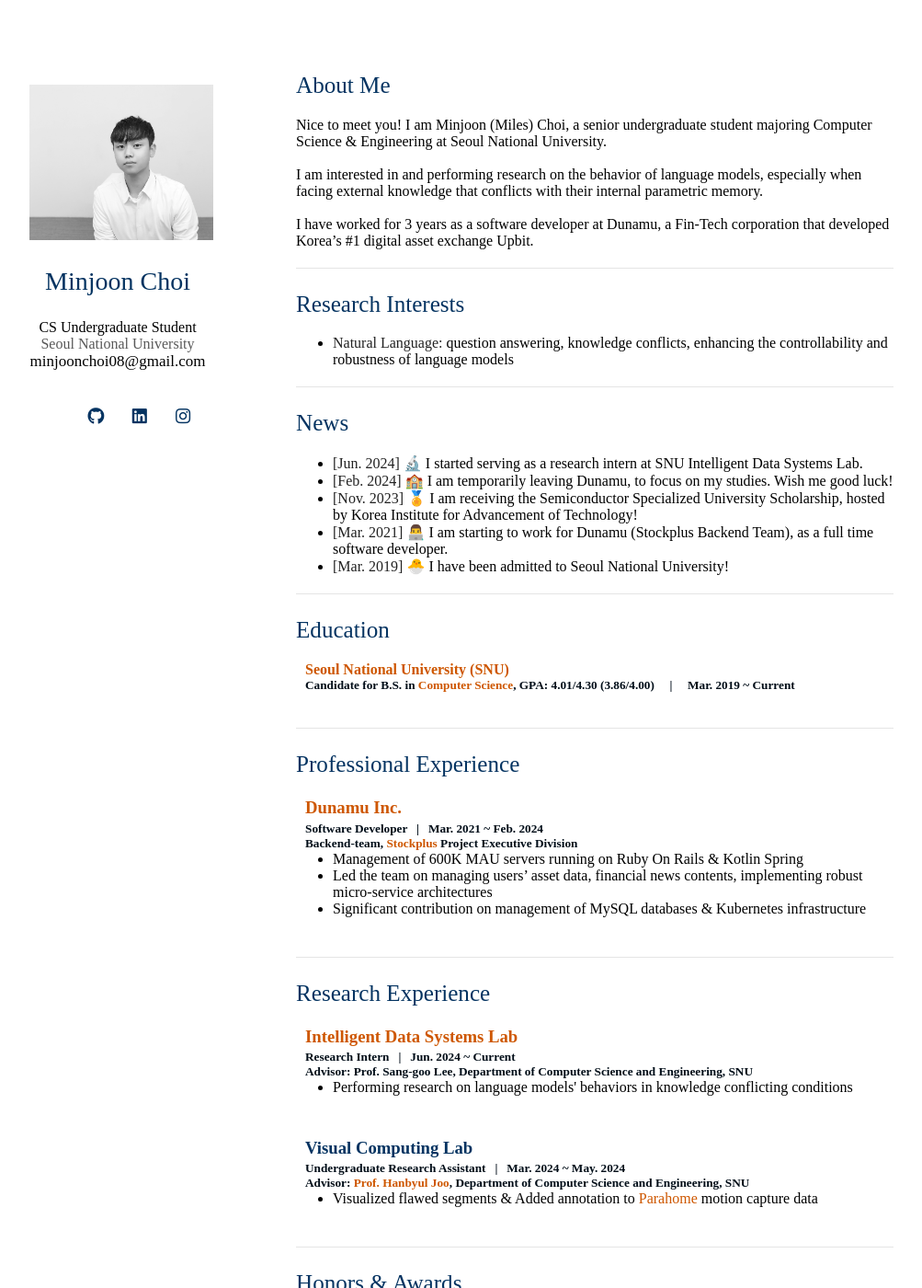
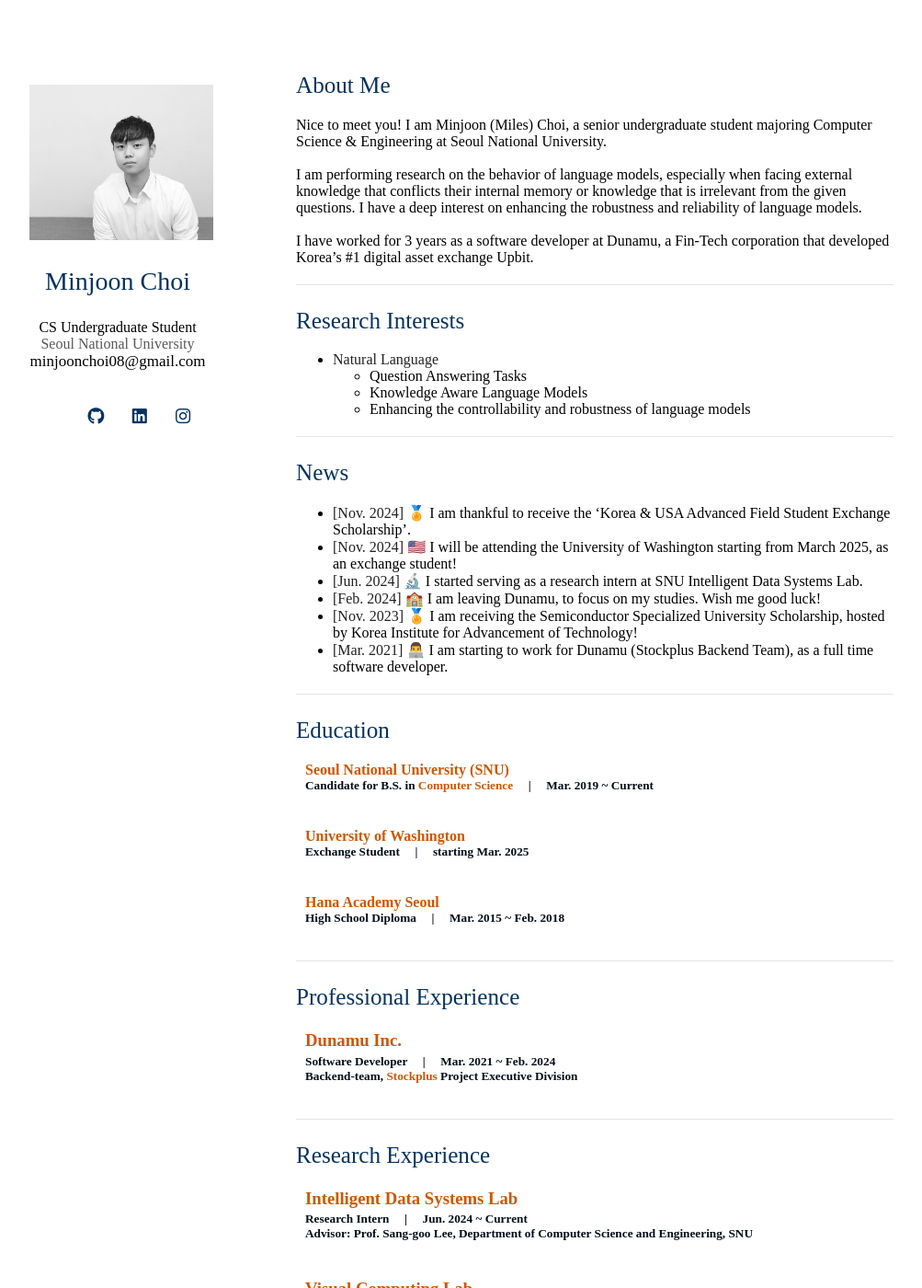
Before and after one commit to m-joon-ixix/m-joon-ixix.github.io, a Jekyll site: the page built from index.md, in a window 1280 px wide and 1400 px high. Shown: the whole window at 92% size, without its empty margins (148-1151 px from the left). Built offline with Jekyll 4.4.1, drawn with Linux system fonts in a browser that asks for light colours; nearby versions of some CDN libraries; a style sheet for code colours, icons or effects is not loaded; our own code applies the rules of GitHub Pages for plain Markdown files; some of the changed text lies outside the part shown.

Commit message:
simplify webpage & update news on exchange student

```diff
--- a/_includes/education.md
+++ b/_includes/education.md
@@ -1,4 +1,10 @@
 ## Education
 
 <h4 style="margin:0 10px 0;"><a href="https://en.snu.ac.kr/" target="_blank">Seoul National University (SNU)</a></h4>
-<h5 style="margin:0 10px 0;">Candidate for B.S. in <a href="https://cse.snu.ac.kr/en" target="_blank">Computer Science</a>, GPA: 4.01/4.30 (3.86/4.00) &emsp;|&emsp; Mar. 2019 ~ Current</h5>
+<h5 style="margin:0 10px 0;">Candidate for B.S. in <a href="https://cse.snu.ac.kr/en" target="_blank">Computer Science</a> &emsp;|&emsp; Mar. 2019 ~ Current</h5>
+<br>
+<h4 style="margin:0 10px 0;"><a href="https://www.washington.edu/" target="_blank">University of Washington</a></h4>
+<h5 style="margin:0 10px 0;">Exchange Student &emsp;|&emsp; starting Mar. 2025</h5>
+<br>
+<h4 style="margin:0 10px 0;"><a href="https://eng.hana.hs.kr/main.do" target="_blank">Hana Academy Seoul</a></h4>
+<h5 style="margin:0 10px 0;">High School Diploma &emsp;|&emsp; Mar. 2015 ~ Feb. 2018</h5>
--- a/_includes/professional_experience.md
+++ b/_includes/professional_experience.md
@@ -1,11 +1,5 @@
 ## Professional Experience
 
 <h3 style="margin:0 10px 0;"><a href="https://dunamu.com/en" target="_blank">Dunamu Inc.</a></h3>
-<h5 style="margin:0 10px 0;">Software Developer &ensp;|&ensp; Mar. 2021 ~ Feb. 2024</h5>
+<h5 style="margin:0 10px 0;">Software Developer &emsp;|&emsp; Mar. 2021 ~ Feb. 2024</h5>
 <h5 style="margin:0 10px 0;">Backend-team, <a href="https://play.google.com/store/apps/details?id=com.dunamu.stockplus&hl=en" target="_blank">Stockplus</a> Project Executive Division</h5>
-
-<ul style="margin:0 0 5px;">
-  <li>Management of 600K MAU servers running on Ruby On Rails & Kotlin Spring</li>
-  <li>Led the team on managing users’ asset data, financial news contents, implementing robust micro-service architectures</li>
-  <li>Significant contribution on management of MySQL databases & Kubernetes infrastructure</li>
-</ul>
--- a/_includes/research_experience.md
+++ b/_includes/research_experience.md
@@ -1,19 +1,11 @@
 ## Research Experience
 
-<h3 style="margin:0 10px 0;"><a href="http://ids.snu.ac.kr/site/" target="_blank">Intelligent Data Systems Lab</a></h3>
-<h5 style="margin:0 10px 0;">Research Intern &ensp;|&ensp; Jun. 2024 ~ Current</h5>
+<h3 style="margin:0 10px 0;"><a href="https://ids.snu.ac.kr/" target="_blank">Intelligent Data Systems Lab</a></h3>
+<h5 style="margin:0 10px 0;">Research Intern &emsp;|&emsp; Jun. 2024 ~ Current</h5>
 <h5 style="margin:0 10px 0;">Advisor: Prof. Sang-goo Lee, Department of Computer Science and Engineering, SNU</h5>
-
-<ul style="margin:0 0 5px;">
-  <li>Performing research on language models' behaviors in knowledge conflicting conditions</li>
-</ul>
 
 <br>
 
-<h3 style="margin:0 10px 0;">Visual Computing Lab</h3>
-<h5 style="margin:0 10px 0;">Undergraduate Research Assistant &ensp;|&ensp; Mar. 2024 ~ May. 2024</h5>
-<h5 style="margin:0 10px 0;">Advisor: <a href="https://jhugestar.github.io/" target="_blank">Prof. Hanbyul Joo</a>, Department of Computer Science and Engineering, SNU</h5>
-
-<ul style="margin:0 0 5px;">
-  <li>Visualized flawed segments & Added annotation to <a href="https://jlogkim.github.io/parahome/" target="_blank">Parahome</a> motion capture data</li>
-</ul>
+<h3 style="margin:0 10px 0;"><a href="https://jhugestar.github.io/" target="_blank">Visual Computing Lab</a></h3>
+<h5 style="margin:0 10px 0;">Undergraduate Research Assistant &emsp;|&emsp; Mar. 2024 ~ May. 2024</h5>
+<h5 style="margin:0 10px 0;">Advisor: Prof. Hanbyul Joo, Department of Computer Science and Engineering, SNU</h5>
--- a/index.md
+++ b/index.md
@@ -7,8 +7,9 @@ layout: homepage
 Nice to meet you! I am Minjoon (Miles) Choi, a senior undergraduate student majoring Computer Science & Engineering at Seoul
 National University.
 <br/><br/>
-I am interested in and performing research on the behavior of language models, especially when facing external knowledge
-that conflicts with their internal parametric memory.
+I am performing research on the behavior of language models, especially when facing external knowledge
+that conflicts their internal memory or knowledge that is irrelevant from the given questions.
+I have a deep interest on enhancing the robustness and reliability of language models.
 <br/><br/>
 I have worked for 3 years as a software developer at Dunamu, a Fin-Tech corporation that developed Korea's #1 digital
 asset exchange Upbit.
@@ -17,16 +18,20 @@ asset exchange Upbit.
 
 ## Research Interests
 
-- **Natural Language:** question answering, knowledge conflicts, enhancing the controllability and robustness of language models
+- **Natural Language**
+    - Question Answering Tasks
+    - Knowledge Aware Language Models
+    - Enhancing the controllability and robustness of language models
 
 ---
 
 ## News
+- **[Nov. 2024]** 🏅 I am thankful to receive the 'Korea & USA Advanced Field Student Exchange Scholarship'.
+- **[Nov. 2024]** 🇺🇸 I will be attending the University of Washington starting from March 2025, as an exchange student!
 - **[Jun. 2024]** 🔬 I started serving as a research intern at SNU Intelligent Data Systems Lab.
-- **[Feb. 2024]** 🏫 I am temporarily leaving Dunamu, to focus on my studies. Wish me good luck!
+- **[Feb. 2024]** 🏫 I am leaving Dunamu, to focus on my studies. Wish me good luck!
 - **[Nov. 2023]** 🏅 I am receiving the Semiconductor Specialized University Scholarship, hosted by Korea Institute for Advancement of Technology!
 - **[Mar. 2021]** 👨‍💻 I am starting to work for Dunamu (Stockplus Backend Team), as a full time software developer.
-- **[Mar. 2019]** 🐣 I have been admitted to Seoul National University!
 
 ---
 
@@ -42,21 +47,3 @@ asset exchange Upbit.
 
 {% include_relative _includes/research_experience.md %}
 <br/>
-
----
-
-## Honors & Awards
-- Academic Scholarship, Seoul National University (2020, 2023, 2024)
-- Semiconductor Specialized University Scholarship, [Korea Institute for Advancement of Technology](https://www.kiat.or.kr/eng/user/main.do){:target="_blank"} (2023)
-
----
-
-## Skills
-- Programming: Python, Ruby, Java, Kotlin, C, C++, MySQL, R, OCaml
-- Languages: Korean (Native), English (Fluent)
-
----
-
-## Test Scores
-- TOEFL: 102 (Jun. 2024)
-- TEPS: 474 (Mar. 2024)
```
